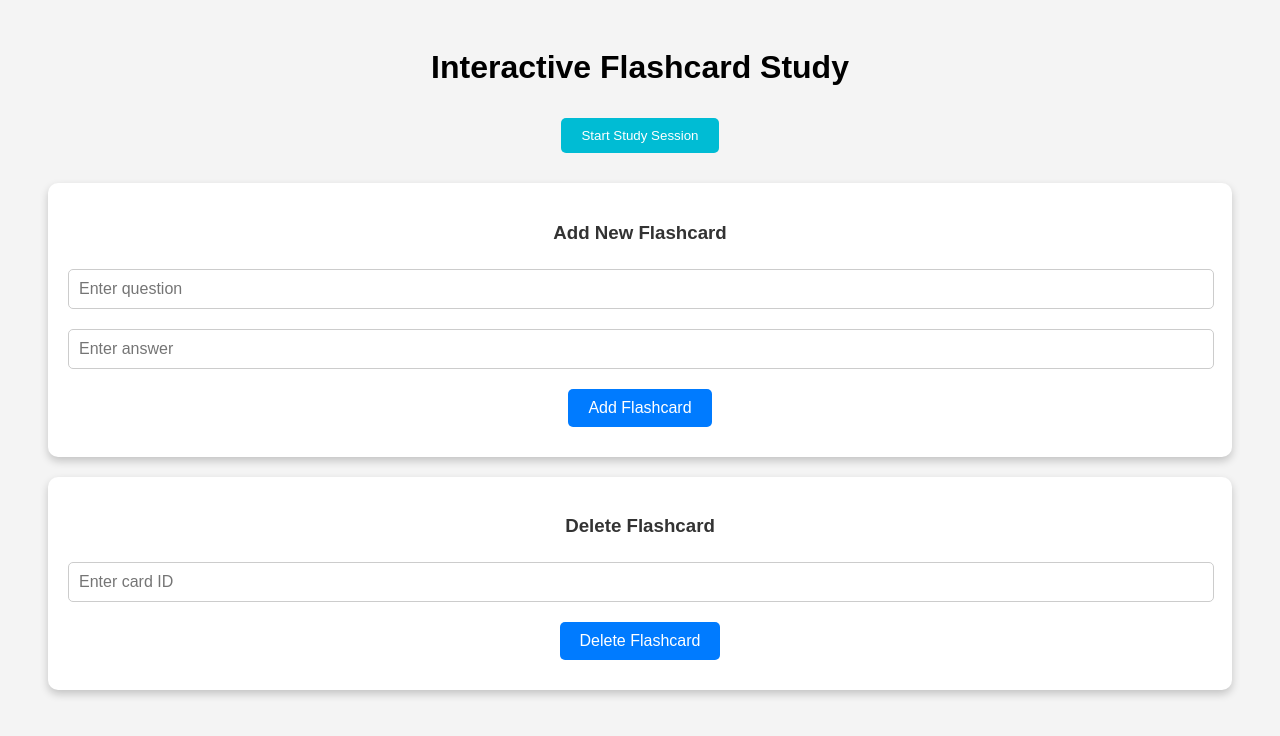
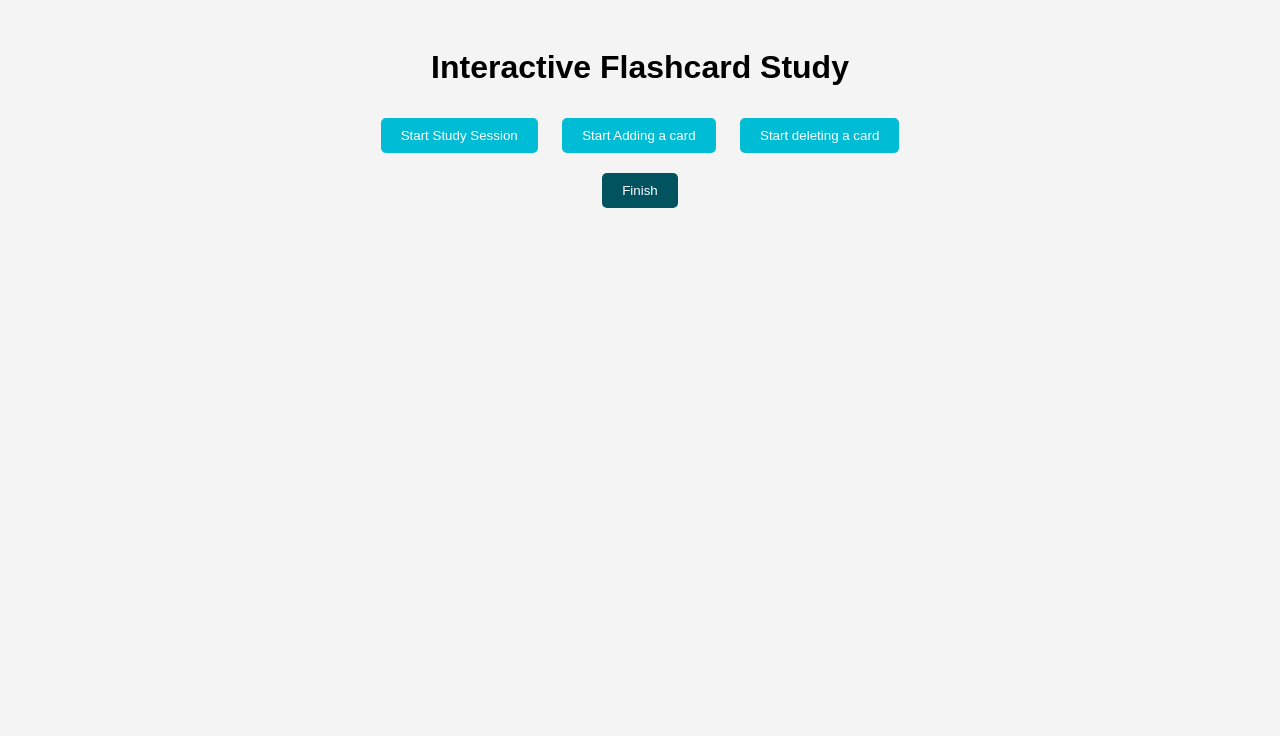
Before and after one commit to alireza-mandegar/Flashcard, a Flask app: page / in a window 1280 px wide. Shown: the top 736 px of the page. Run offline with Flask 3, Linux system fonts and the light colour scheme.

Commit message:
make some beautifuling stuff

```diff
--- a/static/css/styles.css
+++ b/static/css/styles.css
@@ -49,13 +49,13 @@ body {
 
 /* Front face styles */
 .front {
-    background-color: #00bcd4; /* Blue for front */
+    background-color: #007bff; /* Blue for front */
     color: white;
 }
 
 /* Back face styles */
 .back {
-    background-color: #4caf50; /* Green for back */
+    background-color: #01b007; /* Green for back */
     color: white;
     transform: rotateY(180deg); /* Rotate back face by 180 degrees */
 }
@@ -78,13 +78,20 @@ button {
     transition: background-color 0.3s;
 }
 
+button.finish-button {
+    position: flex;
+    background-color: #01545f;
+}
+
 button:hover {
     background-color: #008c9e;
 }
 
+
+
 /* Reveal and navigation button styling */
 #reveal-btn {
-    background-color: #4caf50;
+    background-color: #01b007;
 }
 
 /* Styles for both card forms */
@@ -99,7 +106,7 @@ button:hover {
 
 /* Input fields */
 .card input[type="text"] {
-    width: calc(100% - 20px); /* Full width minus padding */
+    width: calc(80% - 20px); /* Full width minus padding */
     padding: 10px; /* Inner padding for input */
     margin: 10px 0; /* Margin for spacing between elements */
     border: 1px solid #ccc; /* Light gray border */
--- a/static/js/app.js
+++ b/static/js/app.js
@@ -11,8 +11,30 @@ function startStudy() {
       flashcards = data;
       currentIndex = 0;
       document.getElementById("study-container").style.display = "block";
+      document.getElementById("add-flashcard-form").style.display = "none";
+      document.getElementById("delete-flashcard-form").style.display = "none";
       displayFlashcard();
     });
+}
+
+// Function to Start adding card
+function startAddingCard() {
+  document.getElementById("study-container").style.display = "none";
+  document.getElementById("add-flashcard-form").style.display = "block";
+  document.getElementById("delete-flashcard-form").style.display = "none";
+}
+
+// Function to Start deleting card
+function startDeletingCard() {
+  document.getElementById("study-container").style.display = "none";
+  document.getElementById("add-flashcard-form").style.display = "none";
+  document.getElementById("delete-flashcard-form").style.display = "block";
+}
+
+function finishFunctions() {
+  document.getElementById("study-container").style.display = "none";
+  document.getElementById("add-flashcard-form").style.display = "none";
+  document.getElementById("delete-flashcard-form").style.display = "none";
 }
 
 // Function to display the current flashcard
--- a/templates/index.html
+++ b/templates/index.html
@@ -18,27 +18,40 @@
                 <div id="answer" class="card-face back"></div>
             </div>
         </div>
+        <button id="prev-btn">Previous</button>
         <button id="reveal-btn">Reveal Answer</button>
-        <button id="prev-btn">Previous</button>
         <button id="next-btn">Next</button>
     </div>
 
+    <div id="add-flashcard-form" class="card" style="display: none;">
+        <h3>Add New Flashcard</h3>
+        <input type="text" id="new-question" placeholder="Enter question" required>
+        <input type="text" id="new-answer" placeholder="Enter answer" required>
+        <div><button id="add-card-btn">Add Flashcard</button></div>
+    </div>
 
+    <div id="delete-flashcard-form" class="card" style="display: none;">
+        <h3>Delete Flashcard</h3>
+        <input type="text" id="delete-card-id" placeholder="Enter card ID" required>
+        <div><button id="delete-card-btn">Delete Flashcard</button></div>
+    </div>
+
+    <div>
     <!-- Trigger to Start Study Mode -->
     <button onclick="startStudy()">Start Study Session</button>
 
-    <div id="add-flashcard-form" class="card">
-        <h3>Add New Flashcard</h3>
-        <input type="text" id="new-question" placeholder="Enter question" required>
-        <input type="text" id="new-answer" placeholder="Enter answer" required>
-        <button id="add-card-btn">Add Flashcard</button>
+    <!-- Trigger to Start adding card -->
+    <button onclick="startAddingCard()">Start Adding a card</button>
+
+    <!-- Trigger to Start deleting card -->
+    <button onclick="startDeletingCard()">Start deleting a card</button>
     </div>
 
-    <div id="delete-flashcard-form" class="card">
-        <h3>Delete Flashcard</h3>
-        <input type="text" id="delete-card-id" placeholder="Enter card ID" required>
-        <button id="delete-card-btn">Delete Flashcard</button>
+    <div>
+    <!-- Trigger to Finish all Functions -->
+    <button class="finish-button" onclick="finishFunctions()">Finish</button>
     </div>
+
 
     <script src="{{ url_for('static', filename='js/app.js') }}"></script>
 </body>
```
